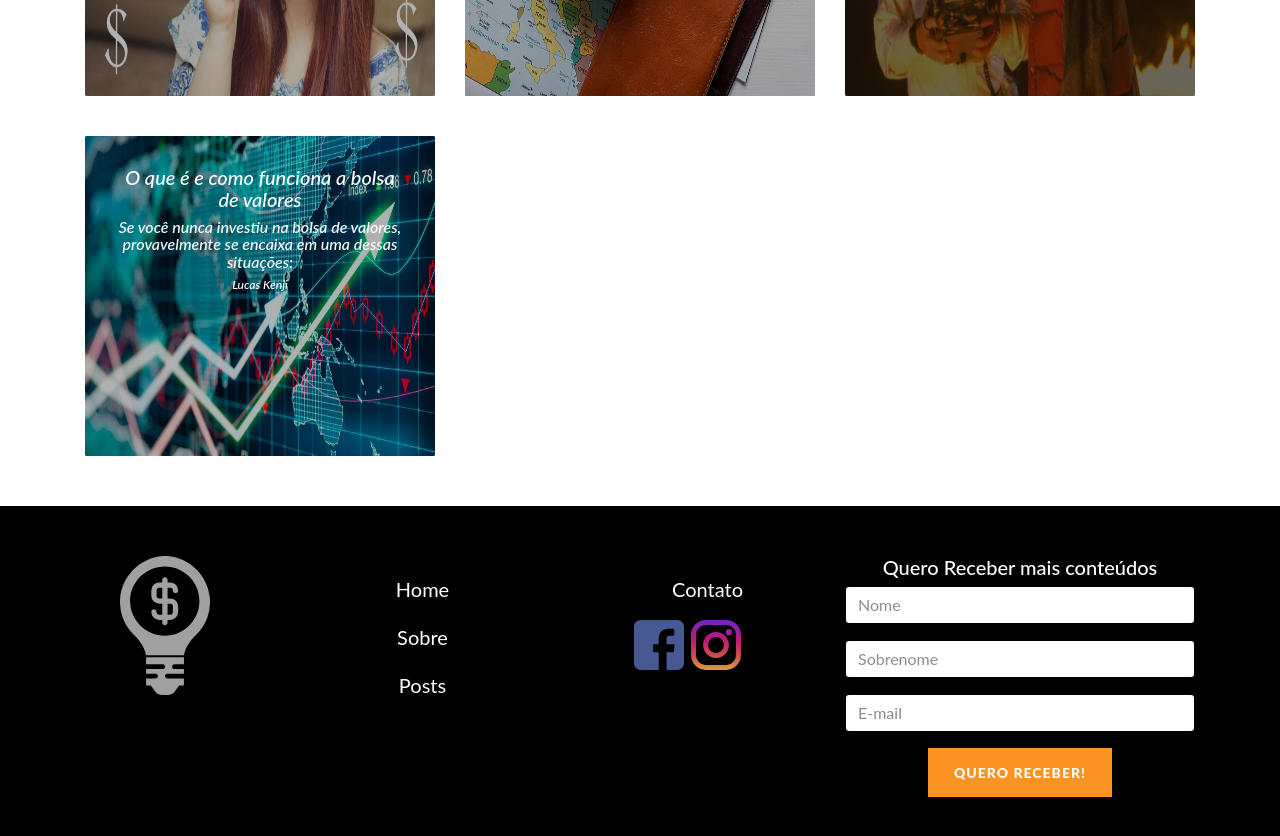
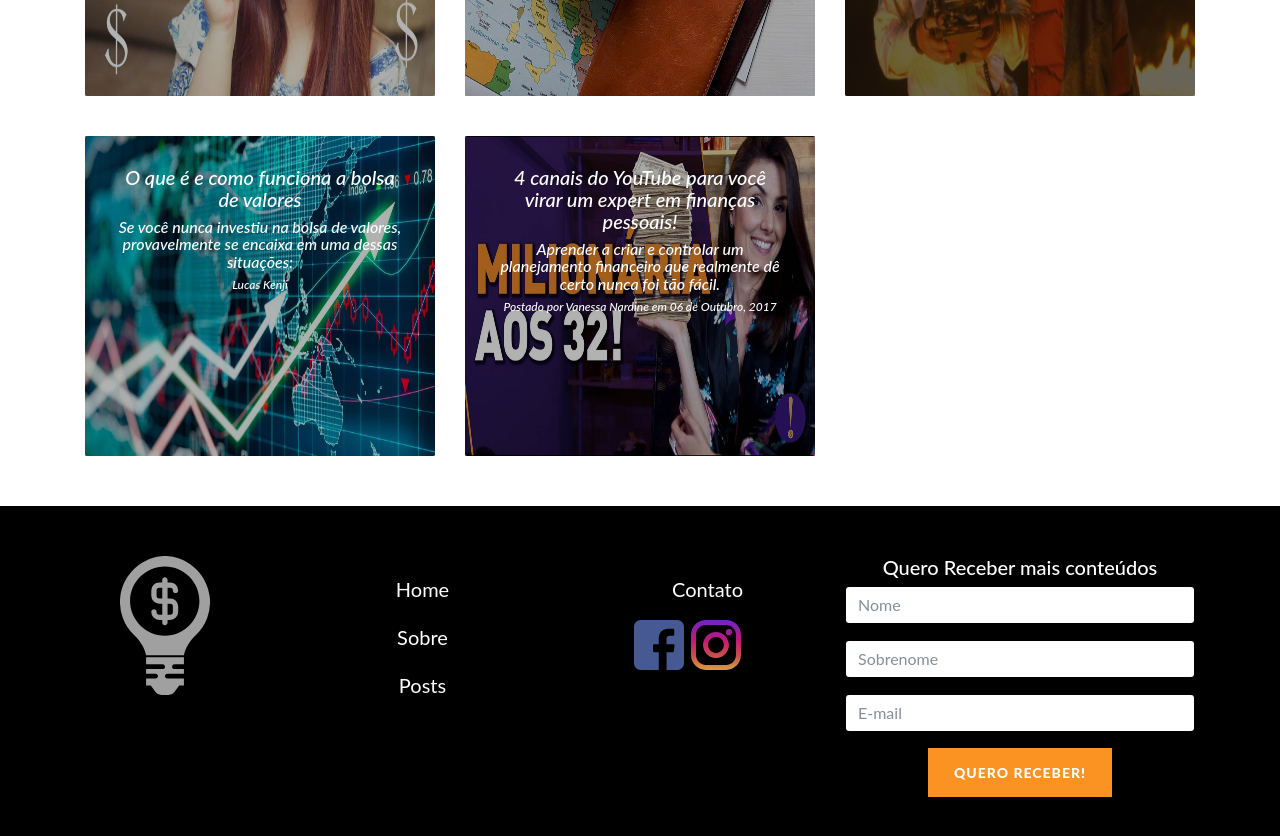
Before and after one commit to EEller/assigments-leads, a website: page public/index.html in a window 1280 px wide. Shown: the part 1540-2376 px from the top of the page. Drawn offline with nearby package versions, Linux system fonts and the light colour scheme.

Commit message:
Add post link in home

```diff
--- a/public/index.html
+++ b/public/index.html
@@ -205,6 +205,20 @@
 						</div>
 						<div class="espaco-post"></div>
 					</div>
+					<div class="col- col-sm- col-md-6 col-lg-4">
+						<div class="post-item">
+							<img src="images/post-4-canais-youtube.jpg">
+							<div class="retina">
+								<a href="post-4-canais-youtube.html">Ler Post.</a>
+							</div>
+							<div class="post-title">
+								<h1> 4 canais do YouTube para você virar um expert em finanças pessoais!</h1>
+								<h3> Aprender a criar e controlar um planejamento financeiro que realmente dê certo nunca foi tão fácil. </h3>
+								<h5> Postado por Vanessa Nardine em 06 de Outubro, 2017</h5>
+							</div>
+						</div>
+						<div class="espaco-post"></div>
+					</div>
 				</div>
 			</div>
 		</section>
```
